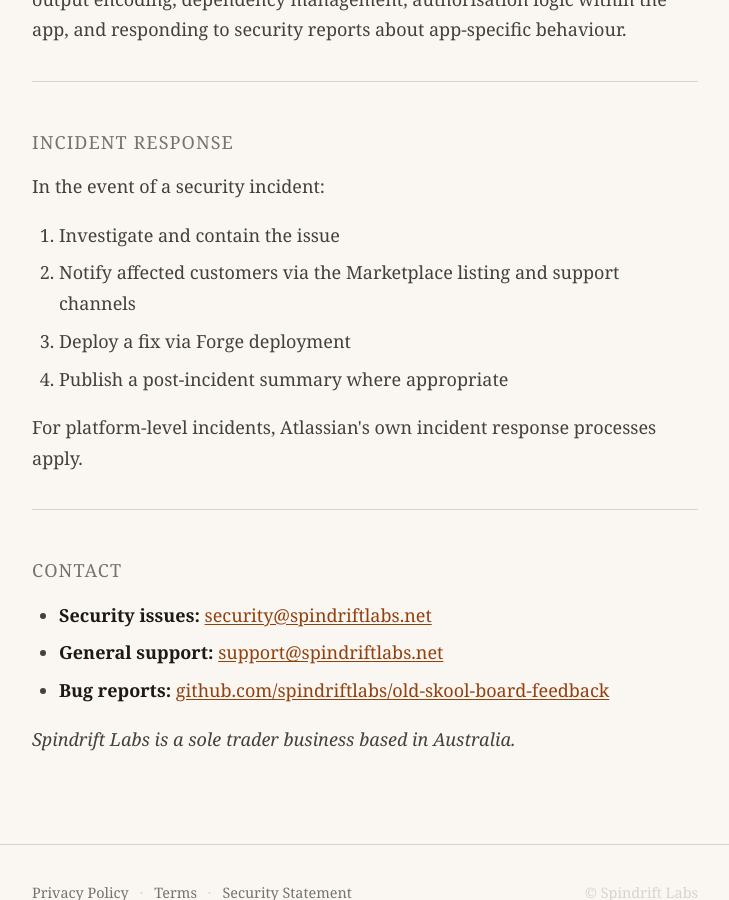
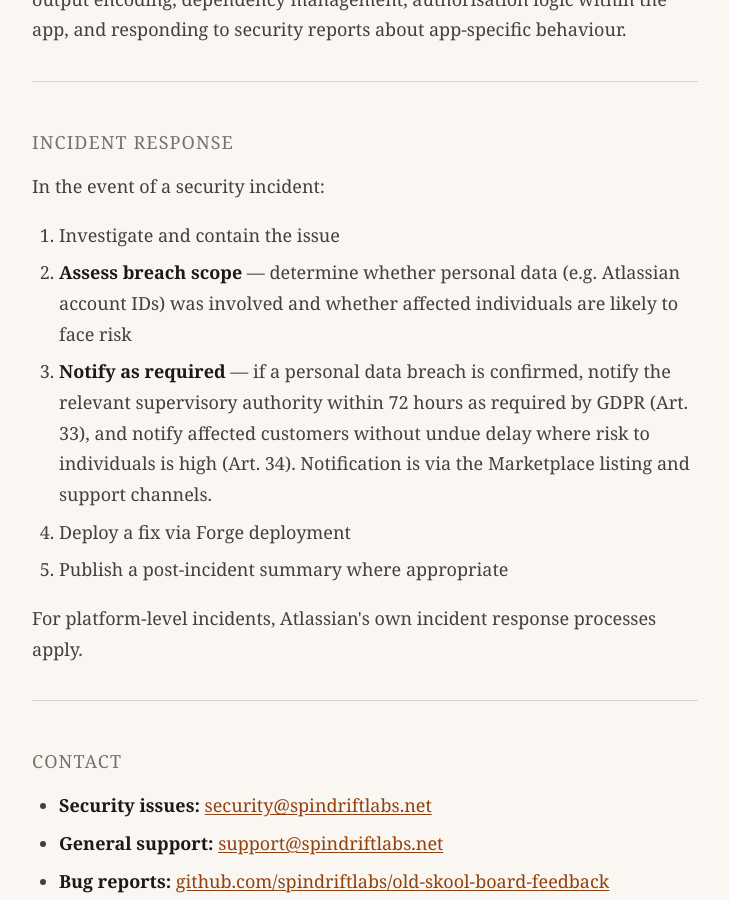
Before and after one commit to spindriftlabs/spindriftlabs.github.io, a Jekyll site: the page built from security.md, in a window 1280 px wide and 900 px high, scrolled down 3433 px. Shown: the whole window, without its empty margins (275-1004 px from the left). Built offline with Jekyll 4.4.1, drawn with Linux system fonts in a browser that asks for light colours.

Commit message:
Add GDPR breach notification obligations to incident response
Clarifies breach scope assessment and adds explicit 72-hour supervisory
authority notification requirement (GDPR Art. 33) and customer
notification obligation (Art. 34).

Co-Authored-By: Claude Sonnet 4.6 <noreply@anthropic.com>

```diff
--- a/security.md
+++ b/security.md
@@ -121,7 +121,8 @@ description: Security architecture and practices for Old Skool Board.
 
 <ol>
   <li>Investigate and contain the issue</li>
-  <li>Notify affected customers via the Marketplace listing and support channels</li>
+  <li><strong>Assess breach scope</strong> — determine whether personal data (e.g. Atlassian account IDs) was involved and whether affected individuals are likely to face risk</li>
+  <li><strong>Notify as required</strong> — if a personal data breach is confirmed, notify the relevant supervisory authority within 72 hours as required by GDPR (Art. 33), and notify affected customers without undue delay where risk to individuals is high (Art. 34). Notification is via the Marketplace listing and support channels.</li>
   <li>Deploy a fix via Forge deployment</li>
   <li>Publish a post-incident summary where appropriate</li>
 </ol>
```
